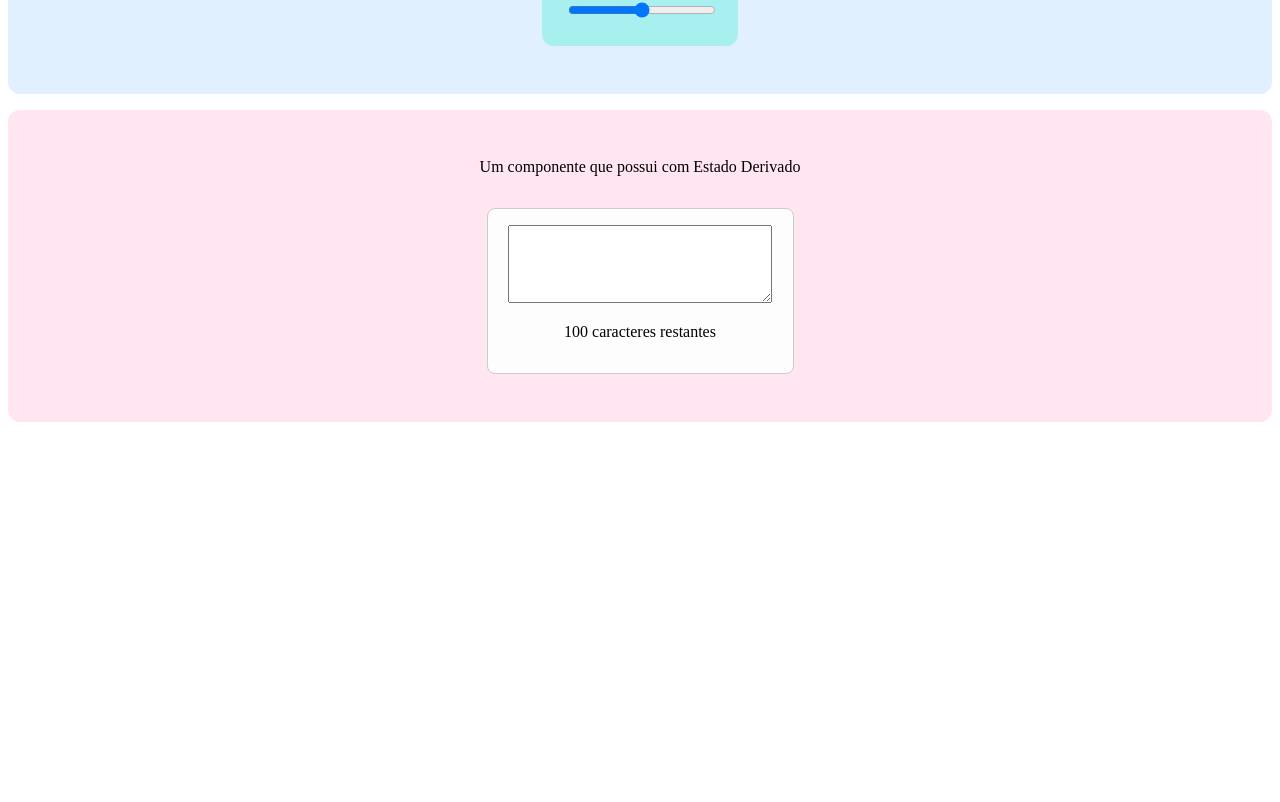
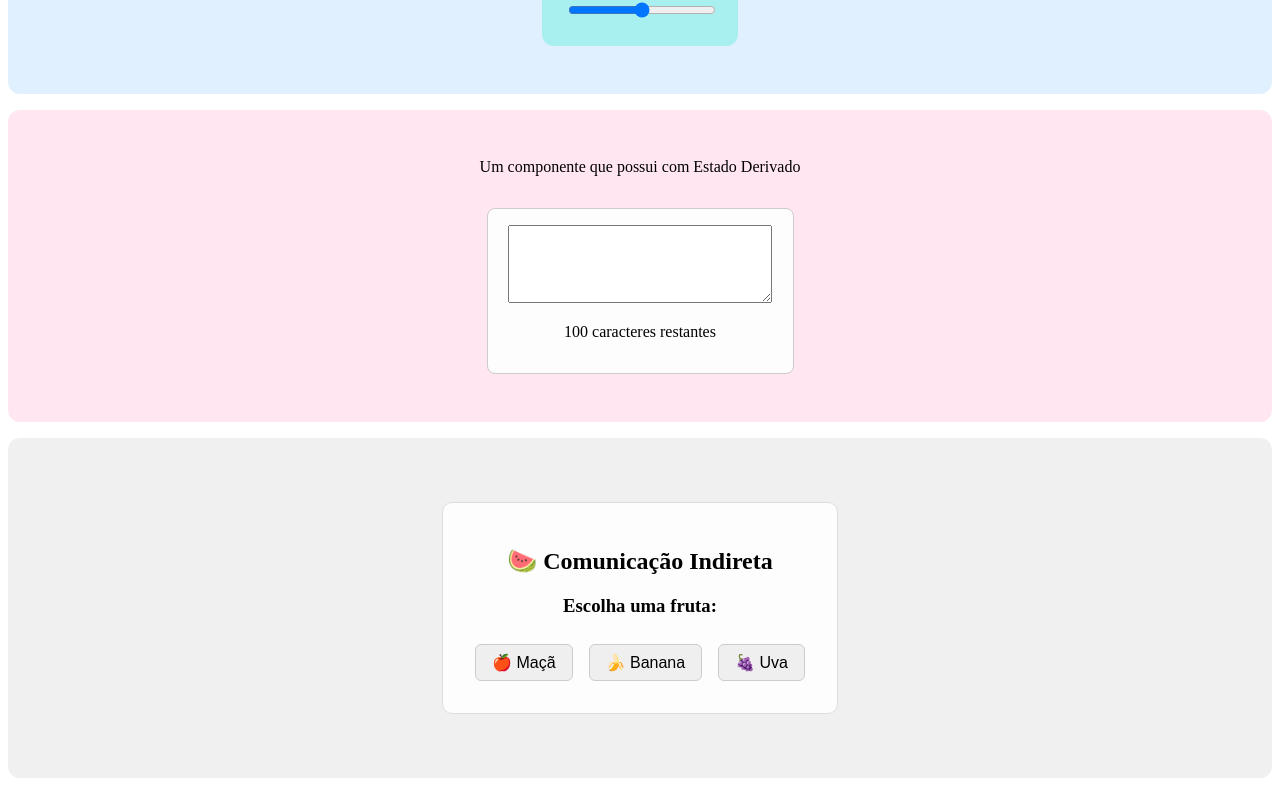
Before and after one commit to felipe-lima-flooxai/react-mod28-29-legado, a React (Vite) app: page / in a window 1280 px wide. Shown: the part 1460-2262 px from the top of the page. Before the commit the page ends 1906 px from the top, so only its background shows below. Built offline with nearby package versions, Linux system fonts and the light colour scheme.

Commit message:
feat: comunicação indireta entre pai e filho
Exemplo simples so pra demonstração

```diff
--- a/src/App.jsx
+++ b/src/App.jsx
@@ -11,6 +11,8 @@ import ContadorDeMiados from './components/ContadorMiados.jsx'
 import VolumeSlider from './components/SliderVolume.jsx'
 import ColorSlider from './components/ColorSlider.jsx'
 import CampoTextoLimitado from './components/CaracteresRestantes.jsx'
+import EscolhedorDeFruta from './components/EscolhedorFruta.jsx'
+import FrutaFavorita from './components/MostrarFruta.jsx'
 
 function App() {
 
@@ -54,6 +56,11 @@ function App() {
           <p>Um componente que possui com Estado Derivado</p>
           <CampoTextoLimitado></CampoTextoLimitado>
         </ColorCard>
+        <ColorCard>
+          <FrutaFavorita>
+            <EscolhedorDeFruta></EscolhedorDeFruta>
+          </FrutaFavorita>
+        </ColorCard>
       </div>
 
 
--- /dev/null
+++ b/src/components/EscolhedorFruta.jsx
@@ -0,0 +1,29 @@
+import React from 'react';
+
+function EscolhedorDeFruta({ aoEscolher }) {
+  const frutas = ['🍎 Maçã', '🍌 Banana', '🍇 Uva'];
+
+  return (
+    <div>
+      <h3>Escolha uma fruta:</h3>
+      {frutas.map((fruta, i) => (
+        <button key={i} onClick={() => aoEscolher(fruta)} style={styles.button}>
+          {fruta}
+        </button>
+      ))}
+    </div>
+  );
+}
+
+const styles = {
+  button: {
+    margin: '0.5rem',
+    padding: '0.5rem 1rem',
+    fontSize: '16px',
+    border: '1px solid #ccc',
+    borderRadius: '6px',
+    cursor: 'pointer',
+  }
+};
+
+export default EscolhedorDeFruta;
--- /dev/null
+++ b/src/components/MostrarFruta.jsx
@@ -0,0 +1,32 @@
+import React, { useState } from 'react';
+import EscolhedorDeFruta from './EscolhedorFruta';
+
+function FrutaFavorita() {
+  const [fruta, setFruta] = useState(null);
+
+  function receberFruta(frutaEscolhida) {
+    setFruta(frutaEscolhida);
+  }
+
+  return (
+    <div style={styles.card}>
+      <h2>🍉 Comunicação Indireta</h2>
+      <EscolhedorDeFruta aoEscolher={receberFruta} />
+      {fruta && <p>Sua fruta favorita é: <strong>{fruta}</strong></p>}
+    </div>
+  );
+}
+
+const styles = {
+  card: {
+    border: '1px solid #ddd',
+    padding: '1.5rem',
+    borderRadius: '10px',
+    textAlign: 'center',
+    backgroundColor: '#fdfdfd',
+    maxWidth: '400px',
+    margin: '2rem auto'
+  }
+};
+
+export default FrutaFavorita;
```
